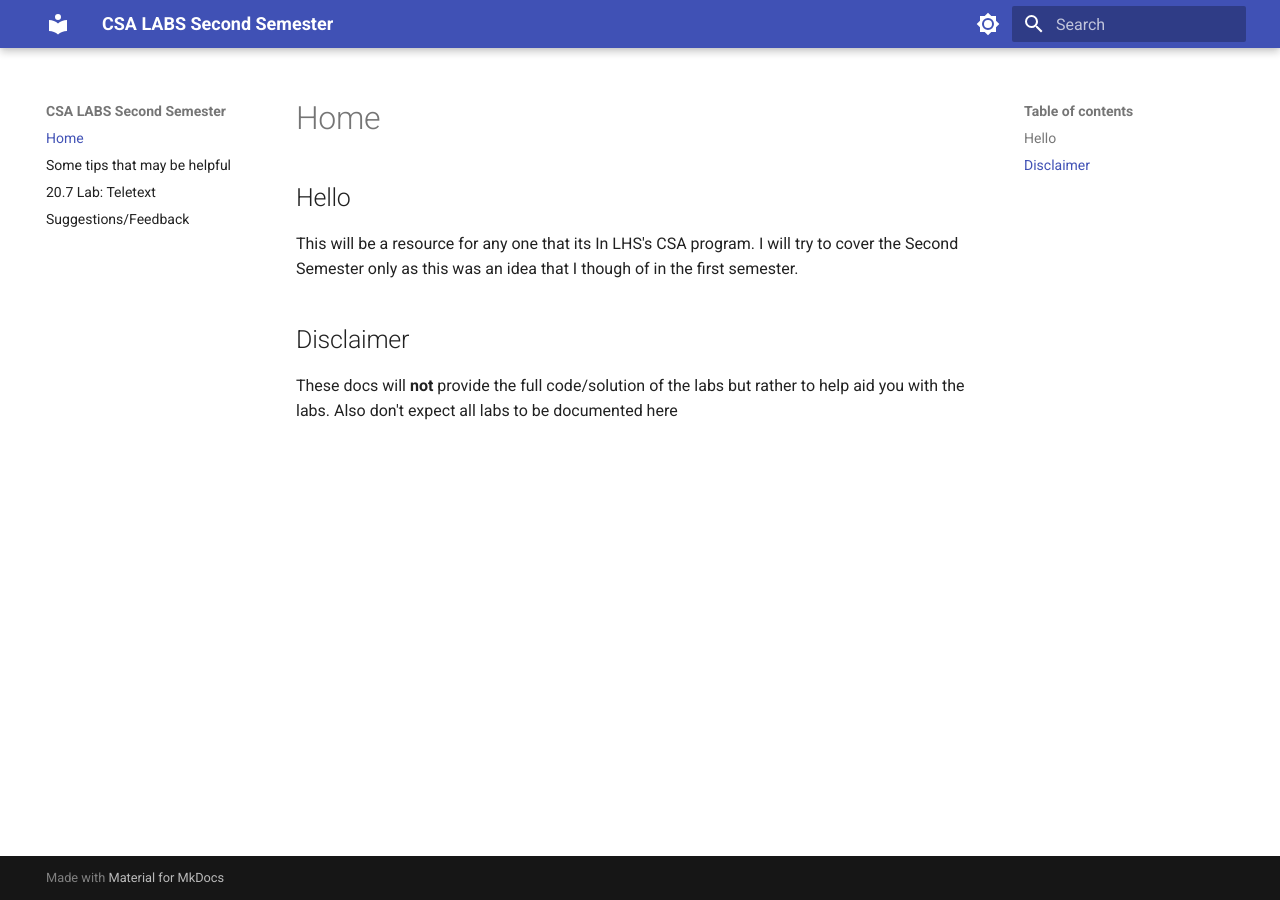
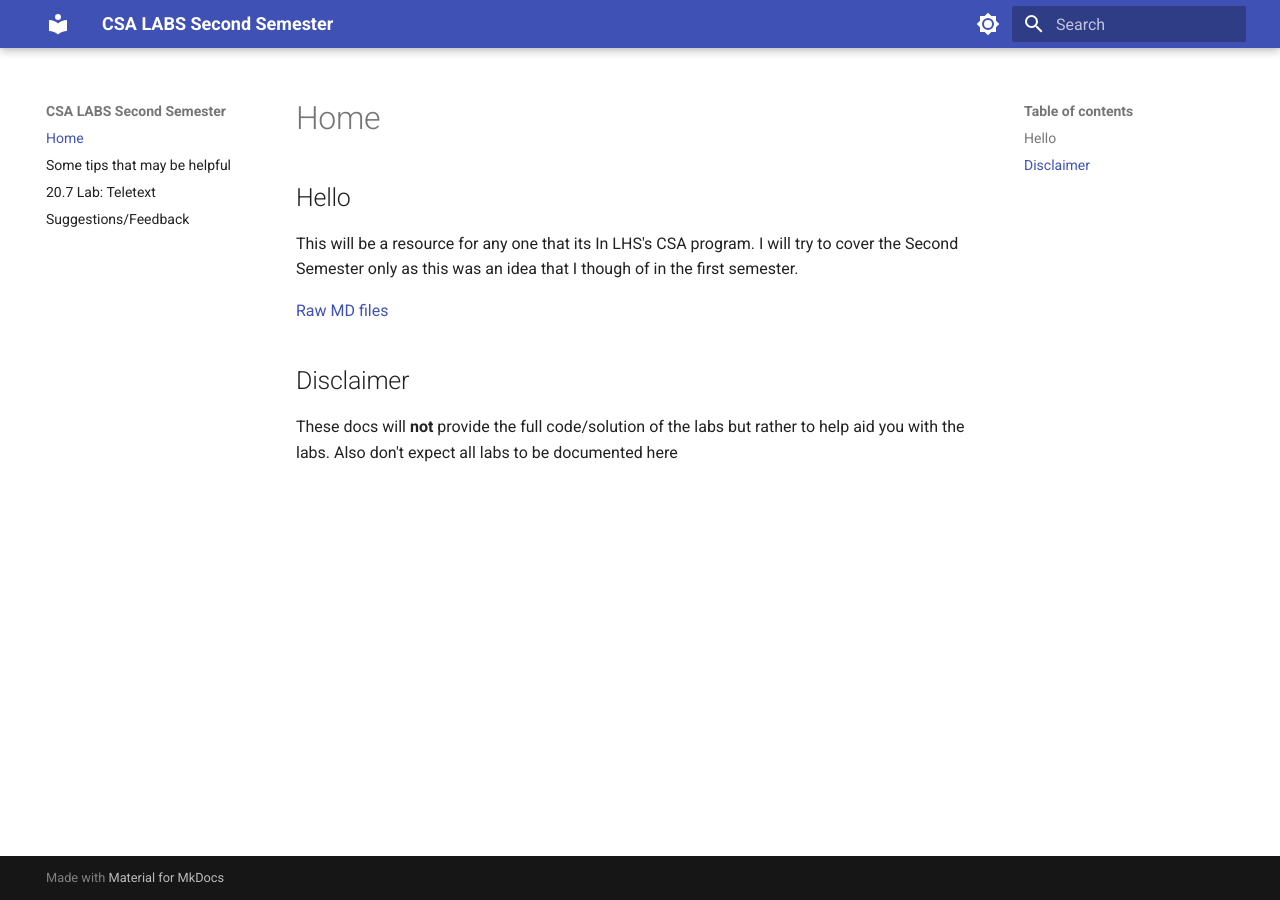
Before and after one commit to haotian2006/CSALABS, an MkDocs documentation site: the page built from docs/index.md, in a window 1280 px wide. Built offline with MkDocs 1.6.1 and Material for MkDocs 9.7.7, drawn with Linux system fonts in a browser that asks for light colours.

Commit message:
updated Index

```diff
--- a/docs/index.md
+++ b/docs/index.md
@@ -3,5 +3,7 @@
 ## Hello
 This will be a resource for any one that its In LHS's CSA program. I will try to cover the Second Semester only as this was an idea that I though of in the first semester.
 
+[Raw MD files](https://github.com/haotian2006/CSALABS/tree/main/docs)
+
 ## Disclaimer
 These docs will **not** provide the full code/solution of the labs but rather to help aid you with the labs. Also don't expect all labs to be documented here
```
